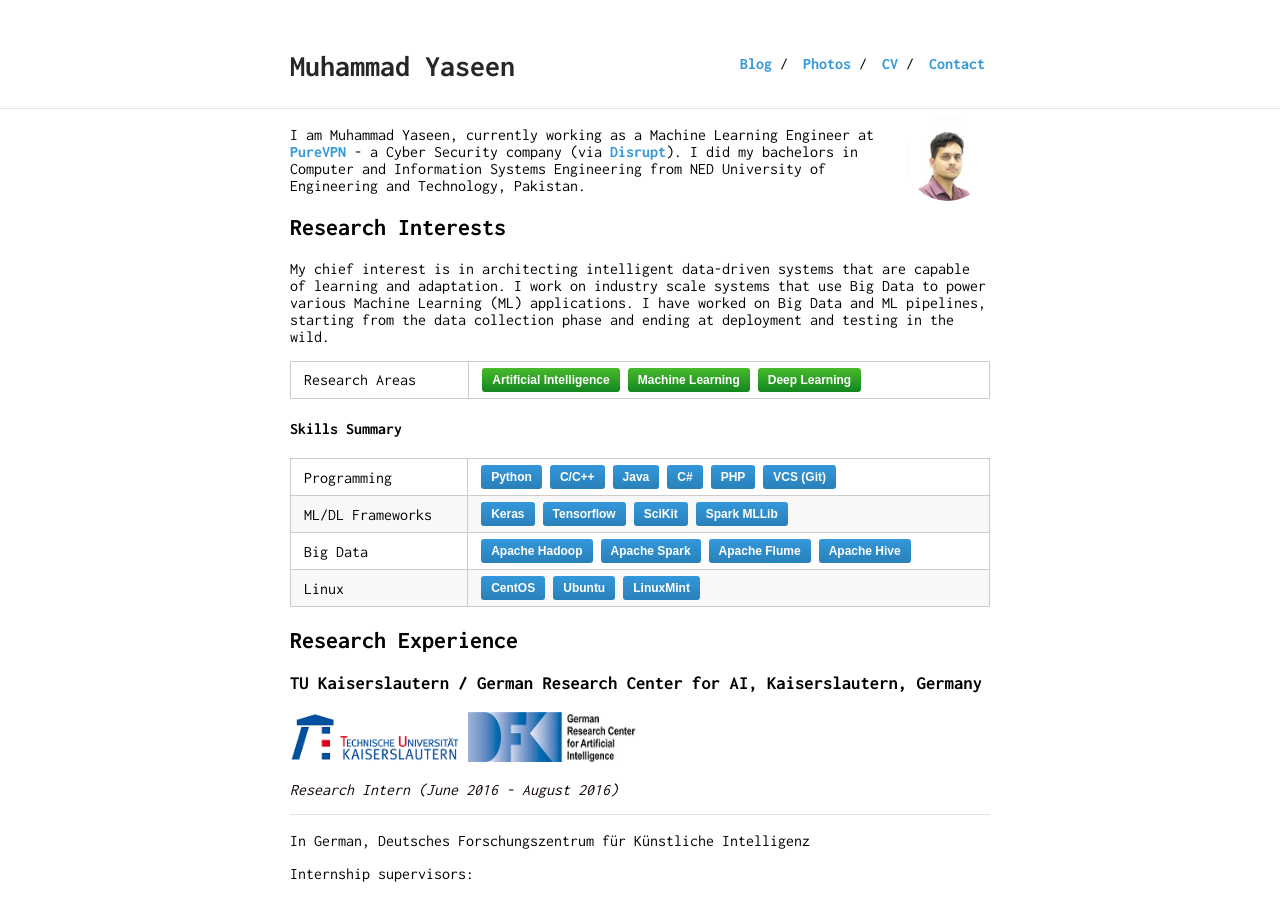
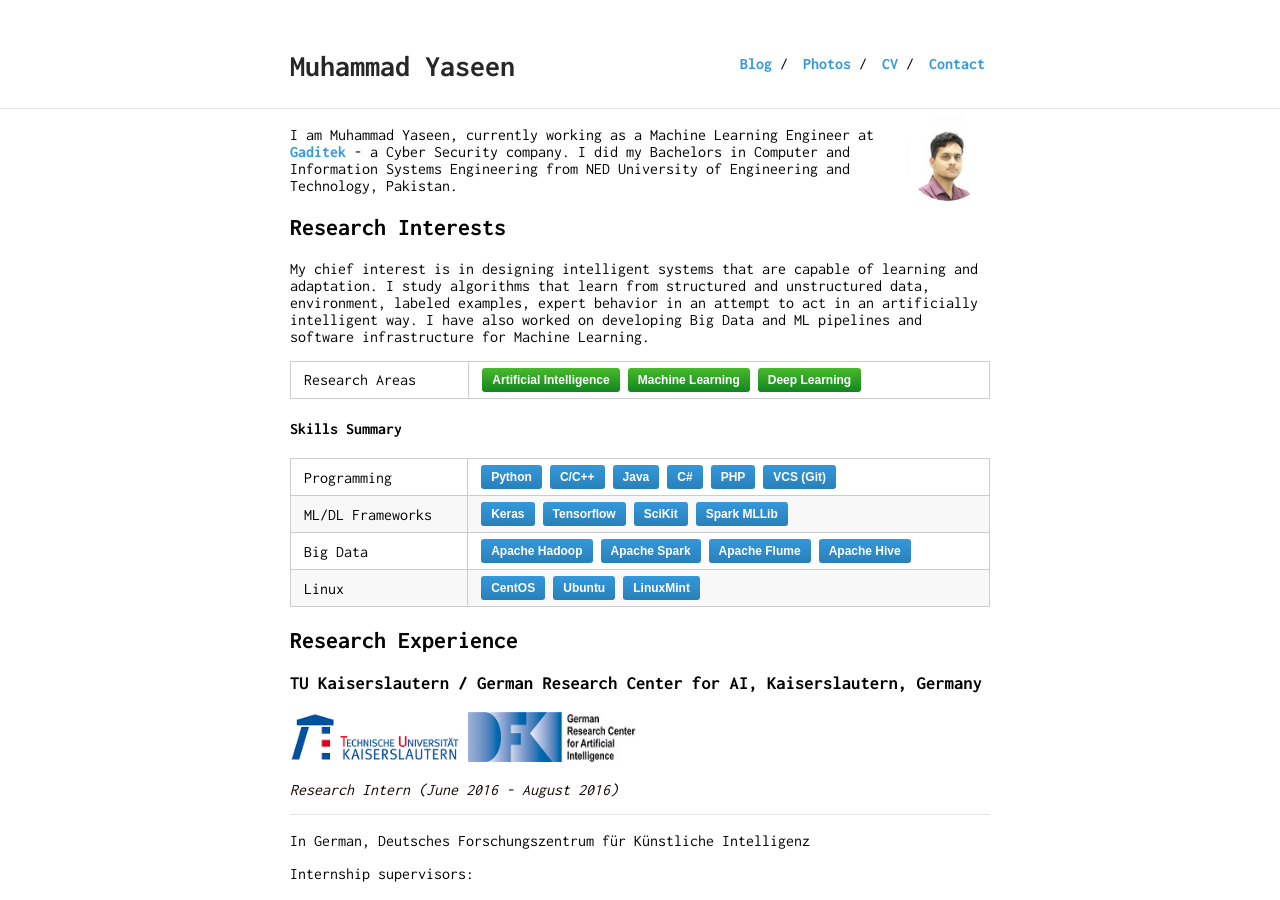
Before and after one commit to muhammadyaseen/muhammadyaseen.github.io, a Jekyll site: the page built from index.md, in a window 1280 px wide and 900 px high. Built offline with Jekyll 4.4.1, drawn with Linux system fonts in a browser that asks for light colours.

Commit message:
Updated CV formatting. Updated intro

```diff
--- a/index.md
+++ b/index.md
@@ -4,11 +4,11 @@ layout: default
 
 <img class="profile-picture" src="yaseen.jpg">
 
-I am Muhammad Yaseen, currently working as a Machine Learning Engineer at [PureVPN](http://www.purevpn.com) - a Cyber Security company (via [Disrupt](http://www.disrupt.com/platform)). I did my bachelors in Computer and Information Systems Engineering from NED University of Engineering and Technology, Pakistan.
+I am Muhammad Yaseen, currently working as a Machine Learning Engineer at [Gaditek](http://www.gaditek.com) - a Cyber Security company. I did my Bachelors in Computer and Information Systems Engineering from NED University of Engineering and Technology, Pakistan.
 
 ## Research Interests
 
-My chief interest is in architecting intelligent data-driven systems that are capable of learning and adaptation. I work on industry scale systems that use Big Data to power various Machine Learning (ML) applications. I have worked on Big Data and ML pipelines, starting from the data collection phase and ending at deployment and testing in the wild.
+My chief interest is in designing intelligent systems that are capable of learning and adaptation. I study algorithms that learn from structured and unstructured data, environment, labeled examples, expert behavior in an attempt to act in an artificially intelligent way. I have also worked on developing Big Data and ML pipelines and software infrastructure for Machine Learning.
 
 ----------------|-----------------------------
 Research Areas  | <button class="skill-badge-green">Artificial Intelligence</button> <button class="skill-badge-green">Machine Learning</button> <button class="skill-badge-green">Deep Learning</button>
@@ -169,7 +169,7 @@ I did following online courses to enhance my knowledge of Machine Learning and d
 * History (Contemporary, Medieval, Antiquity)
 * Philosophy
 * Amateur Astronomy, [Astronomy Society](https://www.facebook.com/KarachiAstronomy/)
-* Literature, Reading ([2016](https://yaseenx.wordpress.com/2017/01/21/what-i-read-in-2016/), [2017](#)), Writing ([Blog](http://yaseenx.wordpress.com))
+* Literature, Reading ([2016](https://yaseenx.wordpress.com/2017/01/21/what-i-read-in-2016/), [2017](https://yaseenx.wordpress.com/2018/02/11/what-i-read-in-2017/)), Writing ([Blog](http://yaseenx.wordpress.com))
 
 <a name="contact" />
 ## Contact
```
Also changed, not shown: 1 other file.
